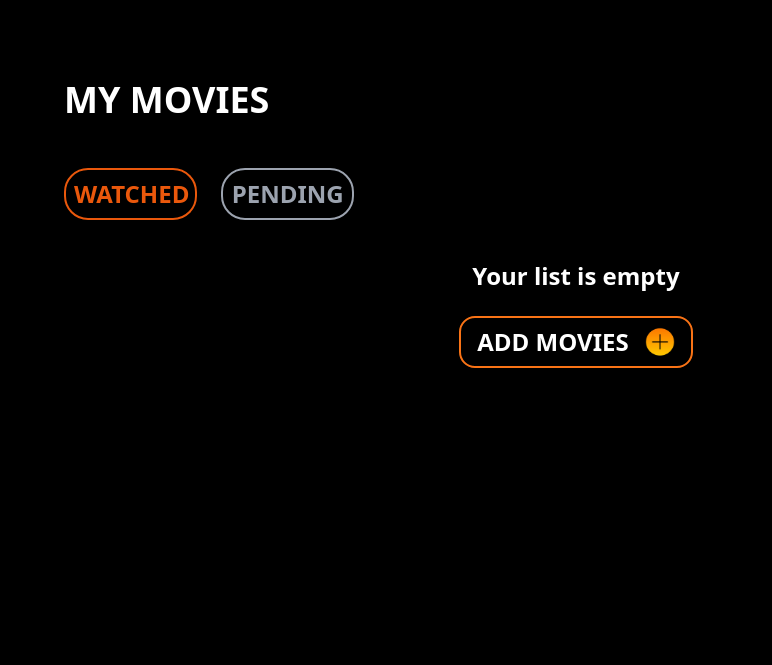
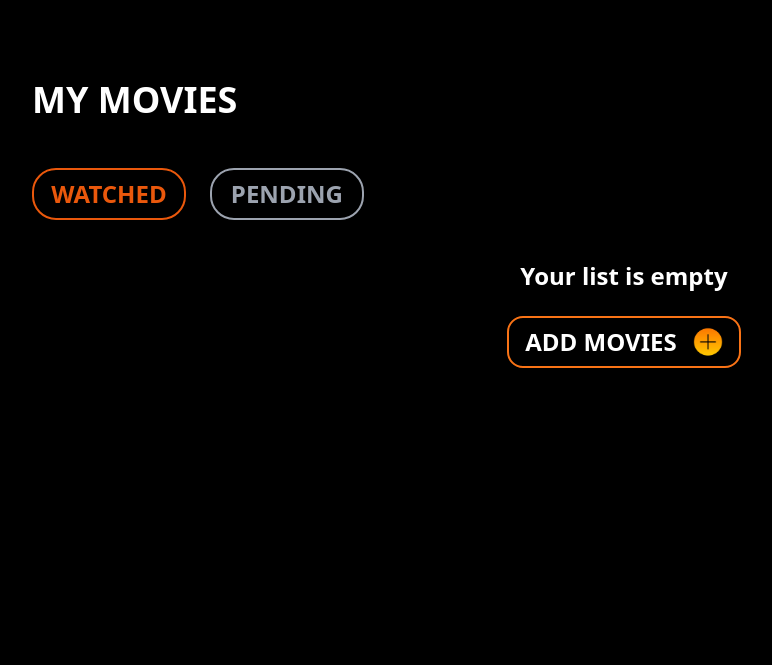
Before and after one commit to markcrh/E-Commerce-Symfony-Project, a Symfony app: template movieMinder/templates/dashboard/dashboard.html.twig in a window 1280 px wide. Shown: the part 88-753 px from the top of the page, without its empty margins (64-836 px from the left). Run offline with Twig, Linux system fonts and the light colour scheme; the template is opened without the code that fills it: most values are stand-ins (such as "Sample title", 1, 10 or a date in 2020); grey boxes marked "Sample" are stand-in pictures; style sheets or scripts are compiled from the project's sources; some libraries are stand-ins or nearby versions.

Commit message:
margins fixed

```diff
--- a/movieMinder/templates/dashboard/dashboard.html.twig
+++ b/movieMinder/templates/dashboard/dashboard.html.twig
@@ -12,12 +12,12 @@
             {% include 'components/headerUser.html.twig' %}
         {% endblock %}
 
-        <div class="flex flex-col justify-center w-full h-auto gap-10 pt-20 pb-16 pl-32 pr-32">
+        <div class="flex flex-col justify-center w-full h-auto gap-10 pt-20 pb-16 pl-24 pr-22">
             <h2 class="text-4xl text-white font-extrabold mb-2">MY MOVIES</h2>
 
             <div class="flex flex-row gap-6">
                 <h2 class="text-2xl font-extrabold bg-transparent w-[13%] text-center text-orange-600 rounded-3xl border-2 border-orange-600 p-2">WATCHED</h2>
-                <a href="{{ path('show_list') }}" class="text-2xl font-extrabold bg-transparent w-[13%] text-center text-gray-400 rounded-3xl border-2 border-gray-400 p-2 hover:text-orange-600">PENDING</a>
+                <a href="{{ path('show_list') }}" class="text-2xl font-extrabold bg-transparent w-[13%] text-center text-gray-400 rounded-3xl border-2 border-gray-400 p-2 hover:text-orange-600 hover:border-orange-600">PENDING</a>
             </div>
             {% if watchedMovies is empty %}
             <div class="flex flex-col justify-center items-center gap-6">
--- a/movieMinder/templates/security/login.html.twig
+++ b/movieMinder/templates/security/login.html.twig
@@ -24,11 +24,11 @@
 								<p class="text-3xl font-bold mt-4 mb-4 text-white">Login</p>
 								<div class="relative mb-4" data-twe-input-wrapper-init>
 									<label for="inputEmail" class="block text-m text-white">Email</label>
-									<input type="email" value="{{ last_username }}" name="email" id="inputEmail" class="peer block min-h-[auto] w-full rounded border-0 bg-white px-3 py-[0.32rem] leading-[1.6] outline-none transition-all duration-200 ease-linear focus:placeholder:opacity-100 peer-focus:text-primary" autocomplete="email" required autofocus>
+									<input type="email" value="{{ last_username }}" name="email" id="inputEmail" class=" text-gray-600 peer block min-h-[auto] w-full rounded border-0 bg-white px-3 py-[0.32rem] leading-[1.6] outline-none transition-all duration-200 ease-linear focus:placeholder:opacity-100 peer-focus:text-primary" autocomplete="email" required autofocus>
 								</div>
 								<div class="relative mb-4" data-twe-input-wrapper-init>
 									<label for="inputPassword" class="block text-m  text-white">Password</label>
-									<input type="password" name="password" id="inputPassword" class="peer block min-h-[auto] w-full rounded border-0 bg-white px-3 py-[0.32rem] leading-[1.6] outline-none transition-all duration-200 ease-linear focus:placeholder:opacity-100 peer-focus:text-primary" autocomplete="current-password" required>
+									<input type="password" name="password" id="inputPassword" class="text-gray-600 peer block min-h-[auto] w-full rounded border-0 bg-white px-3 py-[0.32rem] leading-[1.6] outline-none transition-all duration-200 ease-linear focus:placeholder:opacity-100 peer-focus:text-primary" autocomplete="current-password" required>
 								</div>
 
 								<h4 class="text-right">Forgot your password?</h4>
--- a/movieMinder/templates/user/user_movie_list.html.twig
+++ b/movieMinder/templates/user/user_movie_list.html.twig
@@ -12,11 +12,11 @@
             {% include 'components/headerUser.html.twig' %}
         {% endblock %}
 
-        <div class="flex flex-col justify-center w-full h-auto gap-10 pt-20 pb-16 pl-32 pr-32">
+        <div class="flex flex-col justify-center w-full h-auto gap-10 pt-20 pb-16 pl-24 pr-22">
             <h2 class="text-4xl text-white font-extrabold mb-2">MY MOVIES</h2>
             <div class="flex flex-row gap-6">
                 <h2 class="text-2xl font-extrabold bg-transparent w-[13%] text-center text-orange-600 rounded-3xl border-2 border-orange-600 p-2">PENDING</h2>
-                <a href="{{ path('user_dashboard') }}" class="text-2xl font-extrabold bg-transparent w-[13%] text-center text-gray-400 rounded-3xl border-2 border-gray-400 p-2">WATCHED
+                <a href="{{ path('user_dashboard') }}" class="text-2xl font-extrabold bg-transparent w-[13%] text-center text-gray-400 rounded-3xl border-2 border-gray-400 p-2 hover:text-orange-600 hover:border-orange-600">WATCHED
                 </a>
             </div>
             {% if movies is empty %}
```
